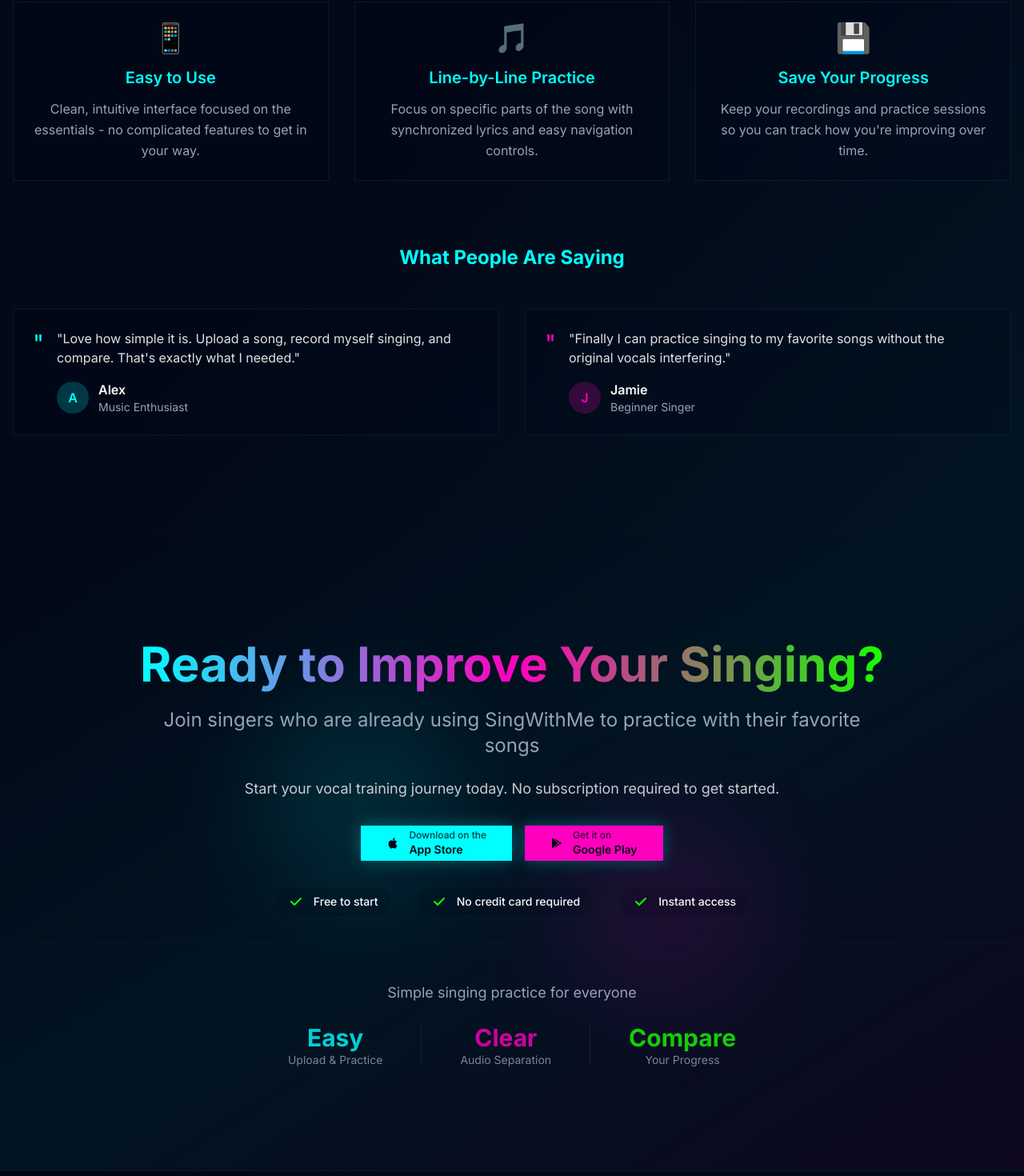
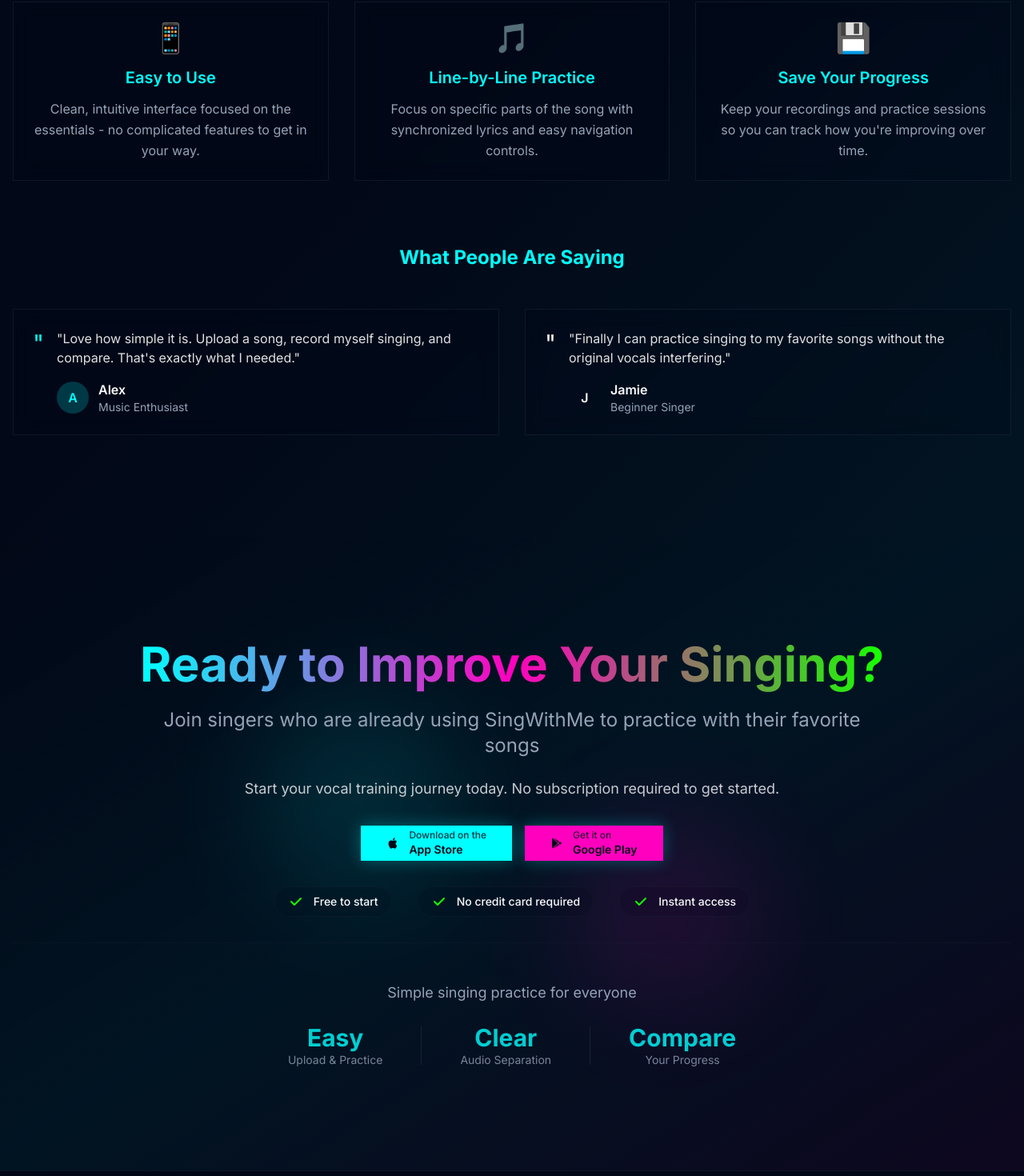
Before and after one commit to Sepzie/SingWithMeLanding, a Next.js app: page / in a window 1280 px wide. Shown: the part 2899-4369 px from the top of the page at 80% size. Built offline with nearby package versions, Linux system fonts and the light colour scheme.

Commit message:
move main page content into data folder

```diff
--- a/src/components/sections/Benefits.tsx
+++ b/src/components/sections/Benefits.tsx
@@ -1,4 +1,6 @@
 "use client";
+
+import { siteContent } from "@/data/content";
 
 export function Benefits() {
   return (
@@ -8,48 +10,17 @@
         <div className="text-center mb-20">
           <h2 className="text-3xl md:text-4xl font-bold mb-6">
             <span className="bg-gradient-to-r from-primary via-secondary to-accent bg-clip-text text-transparent">
-              Why Choose SingWithMe?
+              {siteContent.benefits.sectionTitle}
             </span>
           </h2>
           <p className="text-xl text-muted-foreground mb-12 max-w-3xl mx-auto">
-            A simple, focused approach to practicing your singing with any song you love
+            {siteContent.benefits.subtitle}
           </p>
         </div>
 
         {/* Key Benefits */}
         <div className="grid grid-cols-1 md:grid-cols-2 lg:grid-cols-3 gap-8">
-          {[
-            {
-              icon: "🎼",
-              title: "Any Song You Want",
-              description: "Upload any MP3 file and our AI will transcribe the lyrics so you can follow along while singing."
-            },
-            {
-              icon: "🎤",
-              title: "Simple Recording",
-              description: "Record yourself singing along, then easily switch between your recording and the original to compare."
-            },
-            {
-              icon: "🔁",
-              title: "Practice Your Way",
-              description: "Listen, record, and compare as many times as you want. Perfect for learning songs at your own pace."
-            },
-            {
-              icon: "📱",
-              title: "Easy to Use",
-              description: "Clean, intuitive interface focused on the essentials - no complicated features to get in your way."
-            },
-            {
-              icon: "🎵",
-              title: "Line-by-Line Practice",
-              description: "Focus on specific parts of the song with synchronized lyrics and easy navigation controls."
-            },
-            {
-              icon: "💾",
-              title: "Save Your Progress",
-              description: "Keep your recordings and practice sessions so you can track how you're improving over time."
-            }
-          ].map((benefit, index) => (
+          {siteContent.benefits.items.map((benefit, index) => (
             <div
               key={index}
               className="glassmorphism p-6 rounded-lg border border-border/50 hover:border-primary/30 transition-all duration-300 group text-center"
@@ -67,47 +38,29 @@
 
         {/* Simple testimonial-style quotes */}
         <div className="mt-20">
-          <h3 className="text-2xl font-bold text-center text-primary mb-12">What People Are Saying</h3>
+          <h3 className="text-2xl font-bold text-center text-primary mb-12">{siteContent.benefits.testimonialsTitle}</h3>
           <div className="grid grid-cols-1 md:grid-cols-2 gap-8">
-            <div className="glassmorphism p-6 rounded-lg border border-border/50">
+            {siteContent.benefits.testimonials.map((testimonial, index) => (
+              <div key={index} className="glassmorphism p-6 rounded-lg border border-border/50">
                 <div className="flex items-start space-x-4">
-                <div className="text-3xl text-primary">"</div>
+                  <div className={`text-3xl text-${testimonial.color}`}>"</div>
                   <div>
                     <p className="text-foreground/90 mb-4">
-                    "Love how simple it is. Upload a song, record myself singing, and compare. That's exactly what I needed."
+                      "{testimonial.quote}"
                     </p>
                     <div className="flex items-center space-x-3">
-                    <div className="w-10 h-10 rounded-full bg-primary/20 flex items-center justify-center">
-                      <span className="text-primary font-semibold">A</span>
+                      <div className={`w-10 h-10 rounded-full bg-${testimonial.color}/20 flex items-center justify-center`}>
+                        <span className={`text-${testimonial.color} font-semibold`}>{testimonial.initial}</span>
                       </div>
                       <div>
-                      <div className="font-semibold text-foreground">Alex</div>
-                      <div className="text-sm text-muted-foreground">Music Enthusiast</div>
+                        <div className="font-semibold text-foreground">{testimonial.author}</div>
+                        <div className="text-sm text-muted-foreground">{testimonial.role}</div>
                       </div>
                     </div>
                   </div>
                 </div>
               </div>
-
-            <div className="glassmorphism p-6 rounded-lg border border-border/50">
-              <div className="flex items-start space-x-4">
-                <div className="text-3xl text-secondary">"</div>
-                <div>
-                  <p className="text-foreground/90 mb-4">
-                    "Finally I can practice singing to my favorite songs without the original vocals interfering."
-                  </p>
-                  <div className="flex items-center space-x-3">
-                    <div className="w-10 h-10 rounded-full bg-secondary/20 flex items-center justify-center">
-                      <span className="text-secondary font-semibold">J</span>
-                    </div>
-                    <div>
-                      <div className="font-semibold text-foreground">Jamie</div>
-                      <div className="text-sm text-muted-foreground">Beginner Singer</div>
-                    </div>
-                  </div>
-                </div>
-              </div>
-            </div>
+            ))}
           </div>
         </div>
       </div>
--- a/src/components/sections/CTA.tsx
+++ b/src/components/sections/CTA.tsx
@@ -22,7 +22,7 @@
               {siteContent.cta.subtitle}
             </p>
             <p className="text-lg text-foreground/80 max-w-2xl mx-auto">
-              Start your vocal training journey today. No subscription required to get started.
+              {siteContent.cta.description}
             </p>
           </div>
 
@@ -31,47 +31,34 @@
 
             {/* Enhanced incentives */}
             <div className="flex flex-col sm:flex-row justify-center items-center gap-8 text-sm">
-              <div className="flex items-center gap-3 glassmorphism px-4 py-2 rounded-full border border-border/30">
+              {siteContent.cta.incentives.map((incentive, index) => (
+                <div key={index} className="flex items-center gap-3 glassmorphism px-4 py-2 rounded-full border border-border/30">
                   <svg className="w-5 h-5 text-accent" fill="currentColor" viewBox="0 0 20 20">
                     <path fillRule="evenodd" d="M16.707 5.293a1 1 0 010 1.414l-8 8a1 1 0 01-1.414 0l-4-4a1 1 0 011.414-1.414L8 12.586l7.293-7.293a1 1 0 011.414 0z" clipRule="evenodd" />
                   </svg>
-                <span className="font-medium">Free to start</span>
+                  <span className="font-medium">{incentive.text}</span>
                 </div>
-              <div className="flex items-center gap-3 glassmorphism px-4 py-2 rounded-full border border-border/30">
-                <svg className="w-5 h-5 text-accent" fill="currentColor" viewBox="0 0 20 20">
-                  <path fillRule="evenodd" d="M16.707 5.293a1 1 0 010 1.414l-8 8a1 1 0 01-1.414 0l-4-4a1 1 0 011.414-1.414L8 12.586l7.293-7.293a1 1 0 011.414 0z" clipRule="evenodd" />
-                </svg>
-                <span className="font-medium">No credit card required</span>
-              </div>
-              <div className="flex items-center gap-3 glassmorphism px-4 py-2 rounded-full border border-border/30">
-                <svg className="w-5 h-5 text-accent" fill="currentColor" viewBox="0 0 20 20">
-                  <path fillRule="evenodd" d="M16.707 5.293a1 1 0 010 1.414l-8 8a1 1 0 01-1.414 0l-4-4a1 1 0 011.414-1.414L8 12.586l7.293-7.293a1 1 0 011.414 0z" clipRule="evenodd" />
-                </svg>
-                <span className="font-medium">Instant access</span>
-              </div>
+              ))}
             </div>
           </div>
 
           {/* Final stats */}
           <div className="pt-12 border-t border-border/20">
             <p className="text-lg text-muted-foreground mb-6">
-              Simple singing practice for everyone
+              {siteContent.cta.statsTitle}
             </p>
             <div className="flex justify-center items-center gap-12 opacity-80">
-              <div className="text-center">
-                <div className="text-3xl font-bold text-primary">Easy</div>
-                <div className="text-sm text-muted-foreground">Upload & Practice</div>
+              {siteContent.cta.stats.map((stat, index) => (
+                <>
+                  <div key={index} className="text-center">
+                    <div className="text-3xl font-bold text-primary">{stat.value}</div>
+                    <div className="text-sm text-muted-foreground">{stat.label}</div>
                   </div>
+                  {index < siteContent.cta.stats.length - 1 && (
                     <div className="w-px h-12 bg-border"></div>
-              <div className="text-center">
-                <div className="text-3xl font-bold text-secondary">Clear</div>
-                <div className="text-sm text-muted-foreground">Audio Separation</div>
-              </div>
-              <div className="w-px h-12 bg-border"></div>
-              <div className="text-center">
-                <div className="text-3xl font-bold text-accent">Compare</div>
-                <div className="text-sm text-muted-foreground">Your Progress</div>
-              </div>
+                  )}
+                </>
+              ))}
             </div>
           </div>
         </div>
--- a/src/data/content.ts
+++ b/src/data/content.ts
@@ -6,10 +6,126 @@
   },
   features: {
     sectionTitle: "How SingWithMe Works",
+    subtitle: "From upload to practice, our platform helps you improve your singing with any song you love.",
+    processTitle: "Simple 4-Step Process",
+    processSubtitle: "Start practicing your singing in minutes",
+    process: [
+      {
+        number: 1,
+        title: "Upload Song",
+        description: "Upload any MP3 file from your device - we'll handle the rest",
+        icon: "🎵",
+        color: "primary"
+      },
+      {
+        number: 2,
+        title: "Get Lyrics",
+        description: "Our AI transcribes the lyrics so you can follow along while singing",
+        icon: "📝",
+        color: "secondary"
+      },
+      {
+        number: 3,
+        title: "Record Yourself",
+        description: "Sing along with the instrumental and record your voice",
+        icon: "🎤",
+        color: "accent"
+      },
+      {
+        number: 4,
+        title: "Listen & Compare",
+        description: "Switch between your recording and the original to hear the difference",
+        icon: "👂",
+        color: "primary"
+      }
+    ]
+  },
+  benefits: {
+    sectionTitle: "Why Choose SingWithMe?",
+    subtitle: "A simple, focused approach to practicing your singing with any song you love",
+    items: [
+      {
+        icon: "🎼",
+        title: "Any Song You Want",
+        description: "Upload any MP3 file and our AI will transcribe the lyrics so you can follow along while singing."
+      },
+      {
+        icon: "🎤",
+        title: "Simple Recording",
+        description: "Record yourself singing along, then easily switch between your recording and the original to compare."
+      },
+      {
+        icon: "🔁",
+        title: "Practice Your Way",
+        description: "Listen, record, and compare as many times as you want. Perfect for learning songs at your own pace."
+      },
+      {
+        icon: "📱",
+        title: "Easy to Use",
+        description: "Clean, intuitive interface focused on the essentials - no complicated features to get in your way."
+      },
+      {
+        icon: "🎵",
+        title: "Line-by-Line Practice",
+        description: "Focus on specific parts of the song with synchronized lyrics and easy navigation controls."
+      },
+      {
+        icon: "💾",
+        title: "Save Your Progress",
+        description: "Keep your recordings and practice sessions so you can track how you're improving over time."
+      }
+    ],
+    testimonialsTitle: "What People Are Saying",
+    testimonials: [
+      {
+        quote: "Love how simple it is. Upload a song, record myself singing, and compare. That's exactly what I needed.",
+        author: "Alex",
+        role: "Music Enthusiast",
+        initial: "A",
+        color: "primary"
+      },
+      {
+        quote: "Finally I can practice singing to my favorite songs without the original vocals interfering.",
+        author: "Jamie",
+        role: "Beginner Singer",
+        initial: "J",
+        color: "secondary"
+      }
+    ]
   },
   cta: {
     title: "Ready to Improve Your Singing?",
-    subtitle: "Join singers who are already using SingWithMe to practice with their favorite songs"
+    subtitle: "Join singers who are already using SingWithMe to practice with their favorite songs",
+    description: "Start your vocal training journey today. No subscription required to get started.",
+    incentives: [
+      {
+        text: "Free to start",
+        icon: "check"
+      },
+      {
+        text: "No credit card required",
+        icon: "check"
+      },
+      {
+        text: "Instant access",
+        icon: "check"
+      }
+    ],
+    statsTitle: "Simple singing practice for everyone",
+    stats: [
+      {
+        value: "Easy",
+        label: "Upload & Practice"
+      },
+      {
+        value: "Clear",
+        label: "Audio Separation"
+      },
+      {
+        value: "Compare",
+        label: "Your Progress"
+      }
+    ]
   },
   footer: {
     copyright: "© 2025 SingWithMe. All rights reserved.",
```
Also changed, not shown: src/components/sections/Features.tsx (+4 -33 lines). Lines whose indentation alone changed are shown as unchanged.
